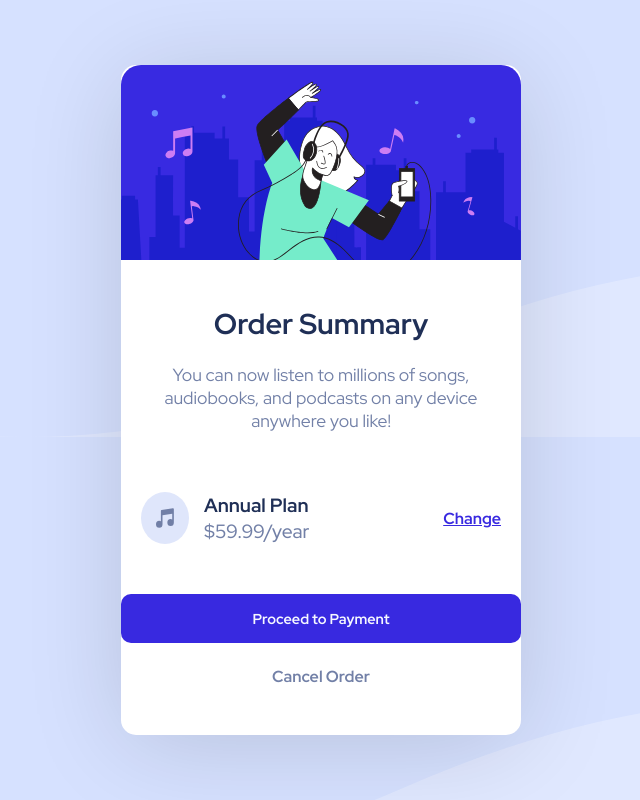
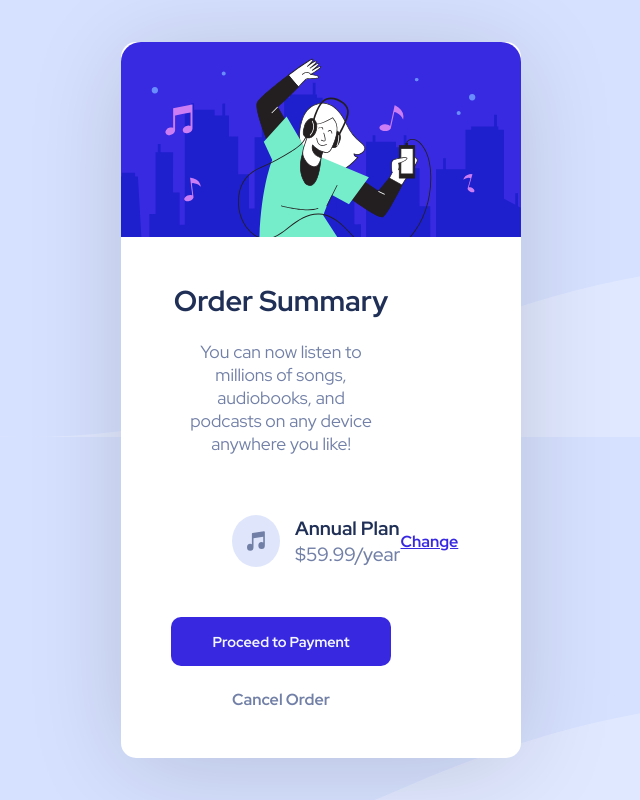
Before and after one commit to abdellah-abadou/FM-Order-summary-card, a plain HTML site: page index.html in a window 1280 px wide. Shown: the whole page, without its empty margins (319-959 px from the left). Drawn offline with Linux system fonts and the light colour scheme; files whose address does not match are found by name.

Commit message:
Update desktop.css

```diff
--- a/style/desktop.css
+++ b/style/desktop.css
@@ -47,11 +47,12 @@ main {
 }
 
 .card div {
-    width: 100%;
+    width: 80%;
     display: flex;
     align-items: center;
     justify-content: center;
     flex-direction: column;
+    padding: 0 50px;
 }
 
 h1 {
```
